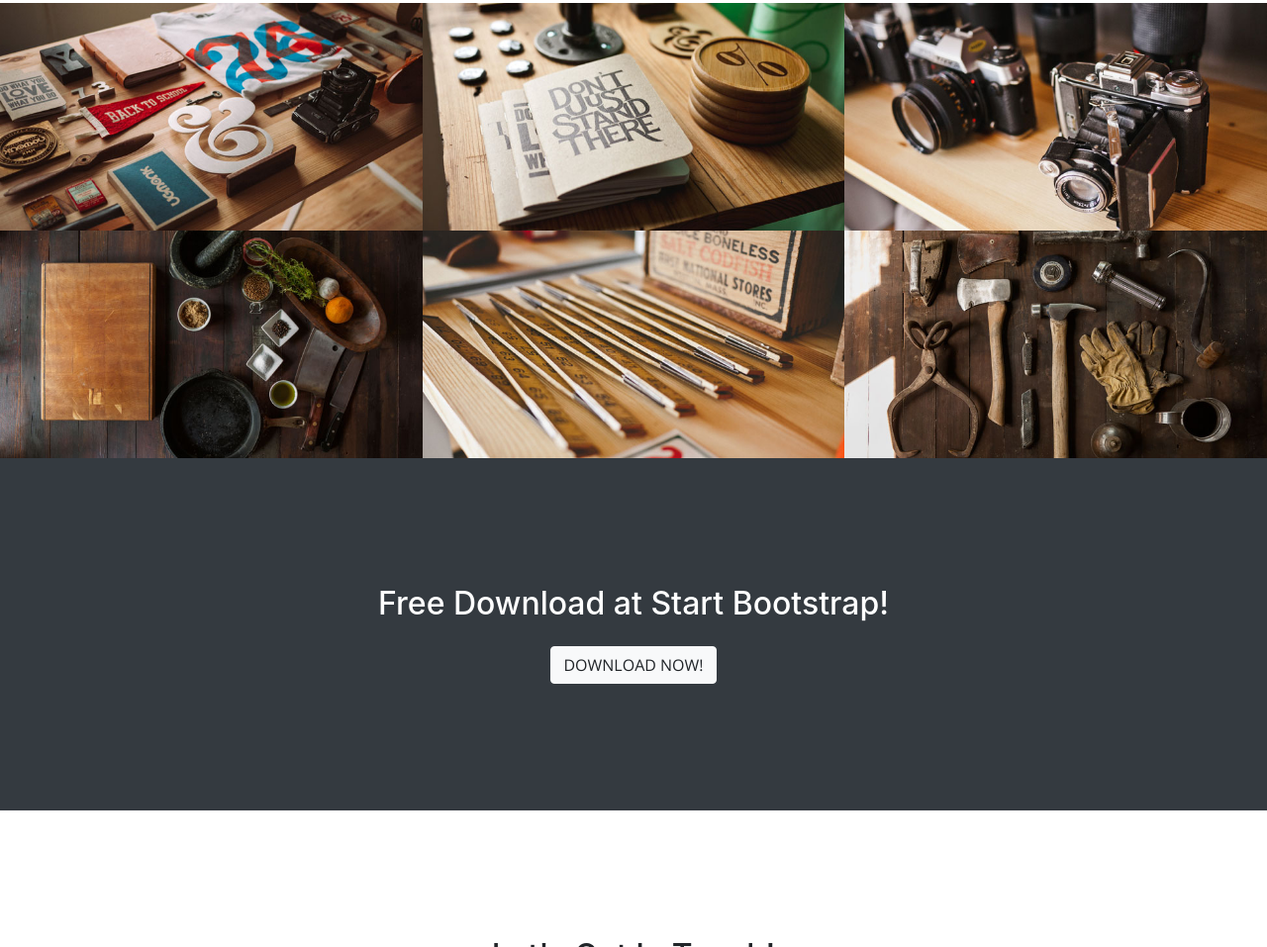
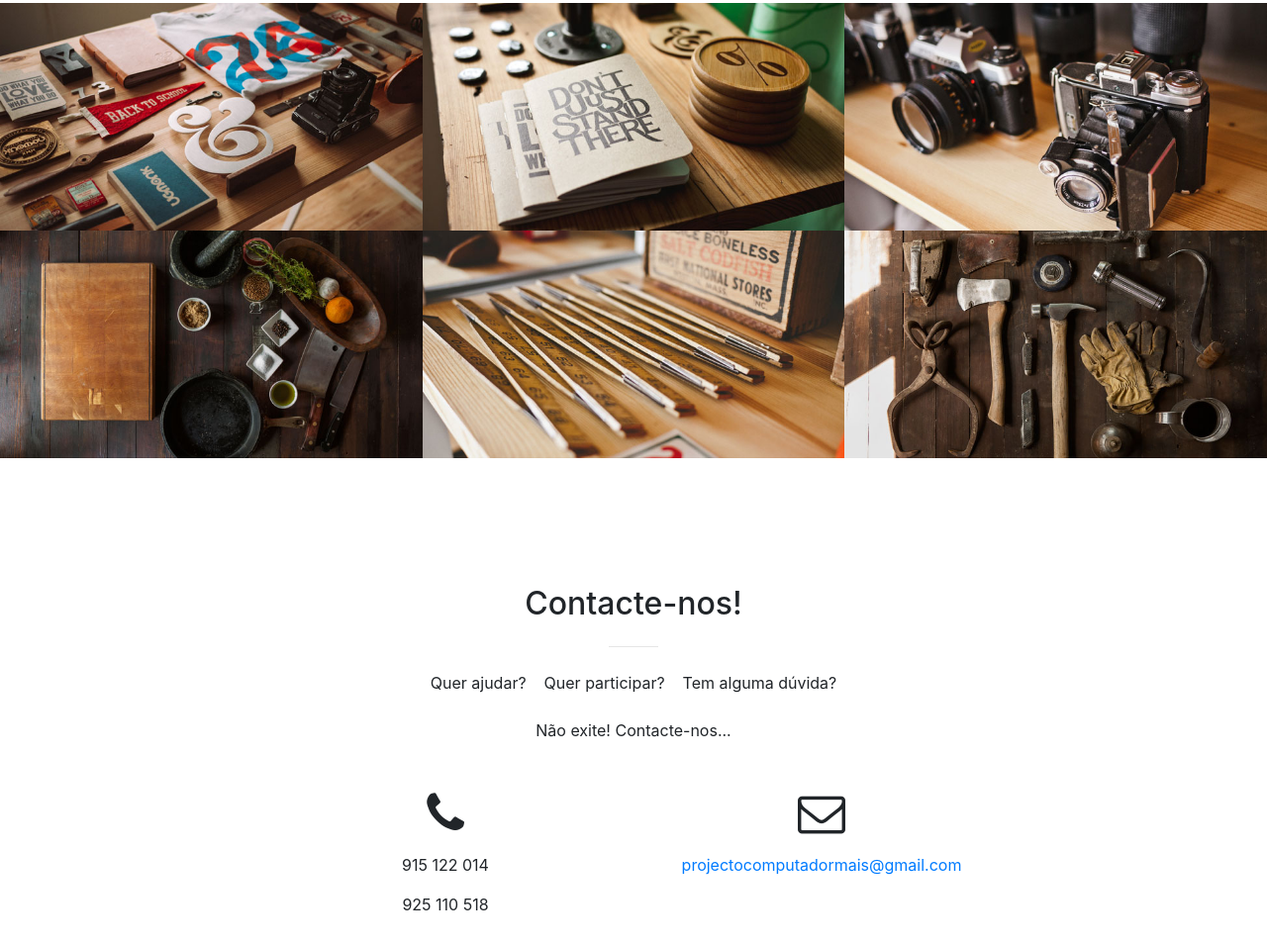
Before and after one commit to EduFernandes97/Projeto-ComputadorPlus, a website with bundled scripts: page index.html in a window 1280 px wide. Shown: the part 1843-2800 px from the top of the page at 99% size. Built offline with nearby package versions, Linux system fonts and the light colour scheme.

Commit message:
Visao e Contacto

```diff
--- a/css/creative.css
+++ b/css/creative.css
@@ -40,11 +40,11 @@ h6 {
 }
 
 .bg-primary {
-  background-color: #4a423e !important;
+  background-color: #3cb371  !important;
 }
 
 .bg-dark {
-  background-color: #212529 !important;
+  background-color:  #3cb371  !important;
 }
 
 .text-faded {
--- a/index.html
+++ b/index.html
@@ -44,7 +44,7 @@
               <a class="nav-link js-scroll-trigger" href="#services">A Nossa Missão</a>
             </li>
             <li class="nav-item">
-              <a class="nav-link js-scroll-trigger" href="#portfolio"></a>
+              <a class="nav-link js-scroll-trigger" href="#portfolio">Quero Ajudar!</a>
             </li>
             <li class="nav-item">
               <a class="nav-link js-scroll-trigger" href="#contact">Contatos</a>
@@ -64,7 +64,7 @@
             <hr>
           </div>
           <div class="col-lg-8 mx-auto">
-            <p class="text-faded mb-5">Start Bootstrap can help you build better websites using the Bootstrap CSS framework! Just download your template and start going, no strings attached!</p>
+            <p class="text-faded mb-5">A equipa do <b> Projecto Computador+</b> visa a que todos os alunos tenham oportunidade de ter o seu próprio computador!</p>
             <a class="btn btn-light btn-xl js-scroll-trigger" href="#about">Saber mais</a>
           </div>
         </div>
@@ -224,31 +224,25 @@
       </div>
     </section>
 
-    <section class="bg-dark text-white">
-      <div class="container text-center">
-        <h2 class="mb-4">Free Download at Start Bootstrap!</h2>
-        <a class="btn btn-light btn-xl sr-button" href="http://startbootstrap.com/template-overviews/creative/">Download Now!</a>
-      </div>
-    </section>
-
     <section id="contact">
       <div class="container">
         <div class="row">
           <div class="col-lg-8 mx-auto text-center">
-            <h2 class="section-heading">Let's Get In Touch!</h2>
+            <h2 class="section-heading">Contacte-nos!</h2>
             <hr class="my-4">
-            <p class="mb-5">Ready to start your next project with us? That's great! Give us a call or send us an email and we will get back to you as soon as possible!</p>
+            <p class="mb-5">Quer ajudar? &nbsp&nbsp Quer participar? &nbsp&nbsp Tem alguma dúvida? <br> <br> Não exite! Contacte-nos... </p>
           </div>
         </div>
         <div class="row">
           <div class="col-lg-4 ml-auto text-center">
             <i class="fa fa-phone fa-3x mb-3 sr-contact"></i>
-            <p>123-456-6789</p>
+            <p>915 122 014</p>
+            <p>925 110 518</p>
           </div>
           <div class="col-lg-4 mr-auto text-center">
             <i class="fa fa-envelope-o fa-3x mb-3 sr-contact"></i>
             <p>
-              <a href="mailto:your-email@your-domain.com">feedback@startbootstrap.com</a>
+              <a href="mailto:projectocomputadormais@gmail.com">projectocomputadormais@gmail.com</a>
             </p>
           </div>
         </div>
```
Also changed, not shown: css/creative.min.css.
